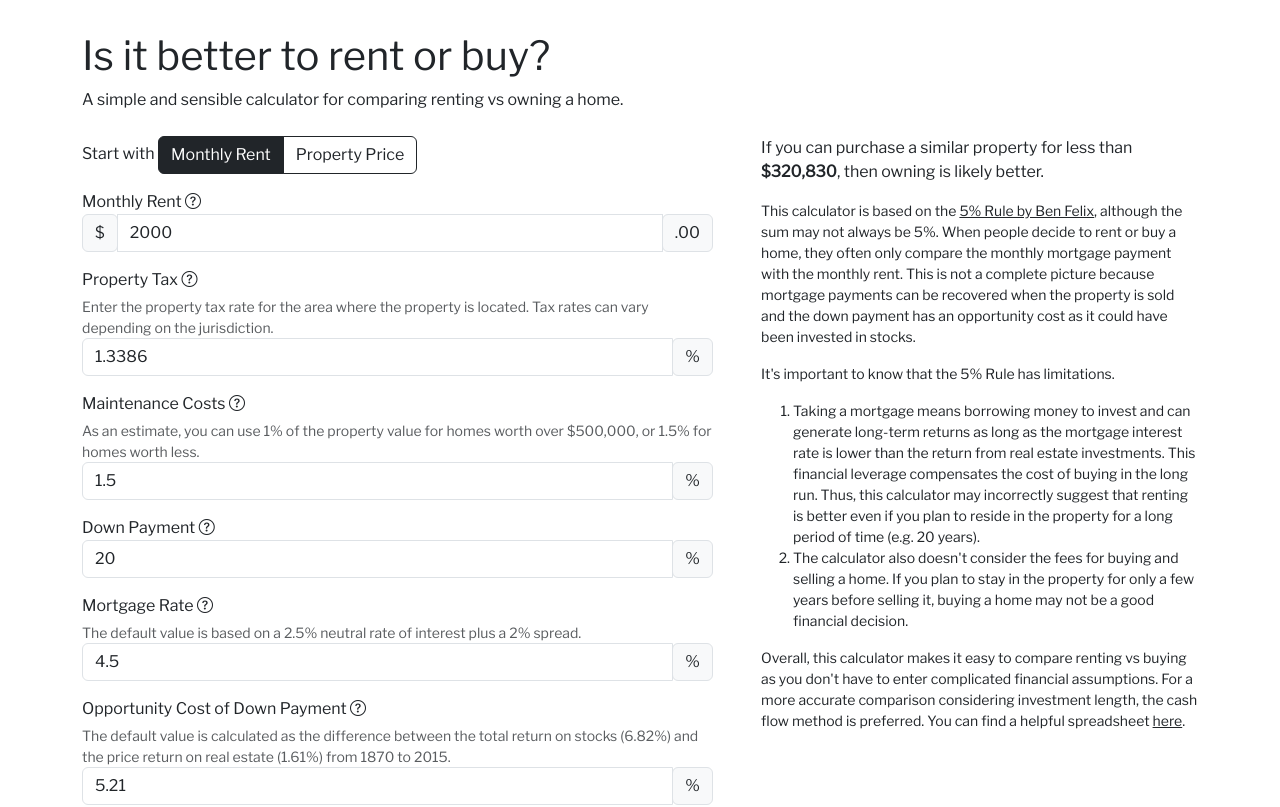
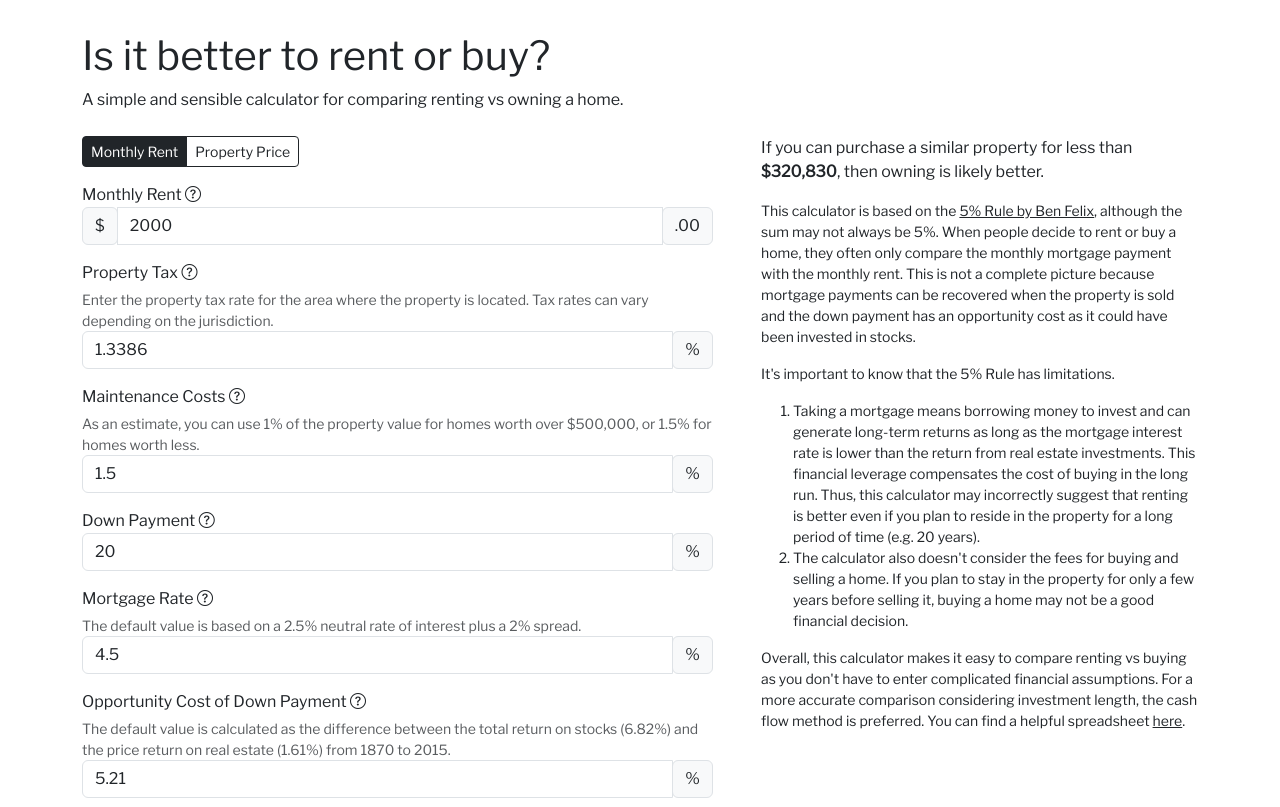
Before and after one commit to low-earth-orbit/rent-vs-buy, a React (Create React App) app: page / in a window 1280 px wide. Shown: the top 807 px of the page. Built offline with nearby package versions, Linux system fonts and the light colour scheme.

Commit message:
Adjust start options

```diff
--- a/src/components/Layout/Main.jsx
+++ b/src/components/Layout/Main.jsx
@@ -70,10 +70,9 @@ const Main = () => {
     <main className="container">
       <div className="row gx-5">
         <div className="col-7">
-          <div id="start">
-            Start with{" "}
           <div
-              className="btn-group"
+            id="start"
+            className="btn-group btn-group-sm"
             role="group"
             aria-label="Select an option to start with"
           >
@@ -106,7 +105,6 @@ const Main = () => {
             <label className="btn btn-outline-dark" htmlFor="priceOption">
               Property Price
             </label>
-            </div>
           </div>
           <form id="form">
             {isRentSelected ? (
```
Lines whose indentation alone changed are shown as unchanged.
